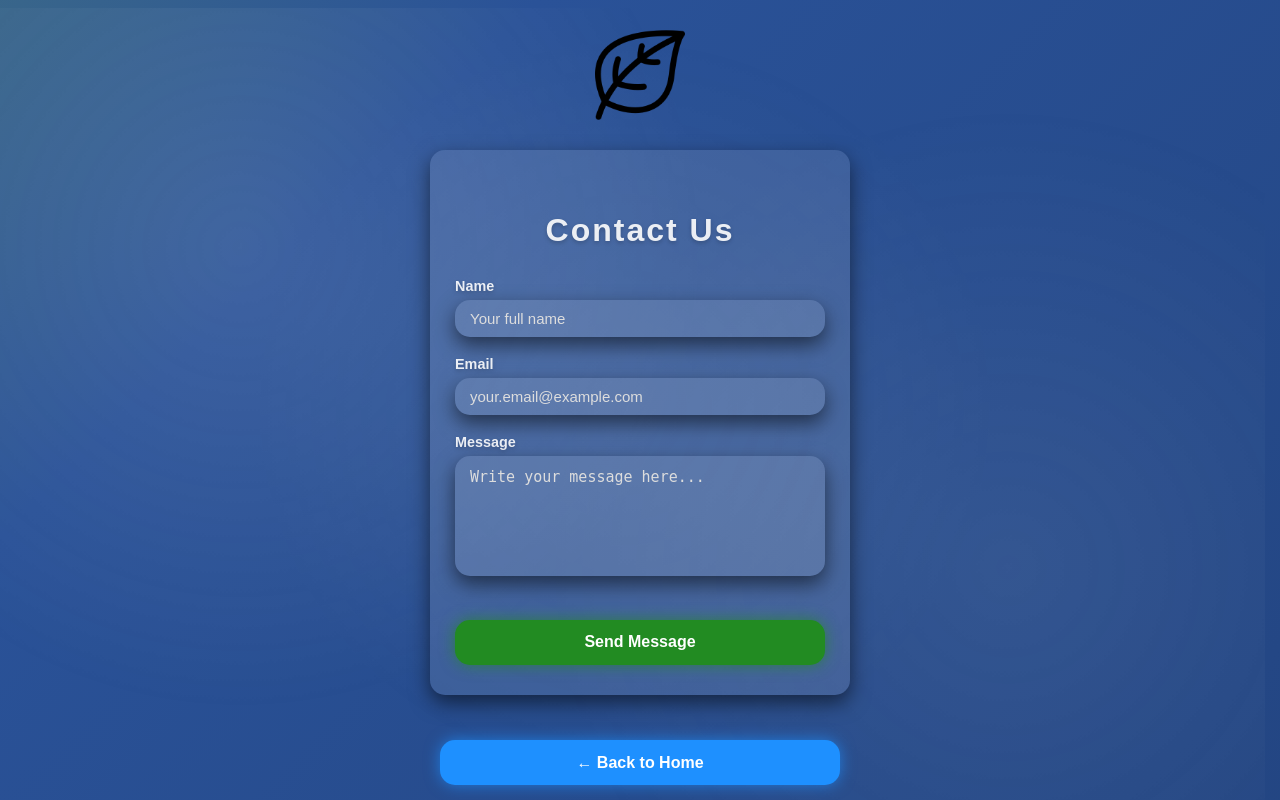
After one commit to Damn-cod3r/BlogLeaf, a Django app: page /contact/ in a window 1280 px wide. The commit adds this page. Run offline with Django 5.2, Linux system fonts and the light colour scheme.

Commit message:
Contact form and User authentication are completed

```diff
--- a/Blogleaf/settings.py
+++ b/Blogleaf/settings.py
@@ -25,9 +25,9 @@ SECRET_KEY = 'django-insecure-bd^7kd7dlt)avu6(72f40sqqt%_$34%x@zufx=l5h_n2m0&z-1
 # SECURITY WARNING: don't run with debug turned on in production!
 DEBUG = True
 
-ALLOWED_HOSTS = []
+ALLOWED_HOSTS = ["*"]  # Allow all hosts for development
 
-AUTH_USER_MODEL = 'LeafPost.CustomUser'
+
 
 # Application definition
 
--- /dev/null
+++ b/LeafPost/Templates/LeafPost/contact.html
@@ -0,0 +1,268 @@
+<!DOCTYPE html>
+{% load static %}
+<html lang="en">
+<head>
+<meta charset="UTF-8" />
+<meta name="viewport" content="width=device-width, initial-scale=1" />
+<title>Contact Us</title>
+<style>
+    /* Make body a column flex container with min height */
+    body {
+        margin: 0;
+        min-height: 100vh;
+        display: flex;
+        flex-direction: column;
+        background: linear-gradient(-45deg, #1e3c72, #2a5298, #76b852, #8DC26F);
+        background-size: 400% 400%;
+        animation: aurora 15s ease infinite;
+        font-family: 'Poppins', sans-serif;
+        color: #333;
+    }
+
+    @keyframes aurora {
+        0% {
+            background-position: 0% 50%;
+        }
+        50% {
+            background-position: 100% 50%;
+        }
+        100% {
+            background-position: 0% 50%;
+        }
+    }
+
+    body::before {
+        content: "";
+        position: fixed;
+        top: 0;
+        left: 0;
+        width: 100vw;
+        height: 100vh;
+        pointer-events: none;
+        background: radial-gradient(circle at 20% 30%, rgba(255, 255, 255, 0.1), transparent 40%),
+                    radial-gradient(circle at 80% 70%, rgba(255, 255, 255, 0.07), transparent 40%),
+                    radial-gradient(circle at 50% 50%, rgba(255, 255, 255, 0.06), transparent 50%);
+        animation: overlayMove 20s ease-in-out infinite;
+        z-index: 0;
+    }
+
+    @keyframes overlayMove {
+        0% {
+            transform: translate(0, 0);
+        }
+        50% {
+            transform: translate(-20px, 10px);
+        }
+        100% {
+            transform: translate(0, 0);
+        }
+    }
+
+    /* Centered container for logo + form */
+    .center-container {
+        flex: 1; /* takes available vertical space */
+        display: flex;
+        flex-direction: column;
+        justify-content: center;
+        align-items: center;
+        padding: 0 15px;
+        max-width: 450px;
+        width: 100%;
+        margin: 0 auto;
+        box-sizing: border-box;
+        z-index: 1;
+    }
+
+    .logo-container {
+        display: flex;
+        justify-content: center;
+        margin-bottom: 30px;
+        width: 100%;
+    }
+
+    .logo-container img {
+        width: 90px;
+        height: 90px;
+        object-fit: contain;
+    }
+
+    .login-card {
+        background-color: rgba(255, 255, 255, 0.1);
+        border-radius: 15px;
+        box-shadow: 0 8px 20px rgba(0, 0, 0, 0.537);
+        padding: 30px 25px;
+        width: 100%;
+        color: rgba(255, 255, 255, 0.9);
+        text-shadow: 0 2px 4px rgba(0, 0, 0, 0.2);
+        box-sizing: border-box;
+    }
+
+    .card-title {
+        text-align: center;
+        font-weight: 600;
+        font-size: 2rem;
+        margin-bottom: 1.8rem;
+        letter-spacing: 2px;
+    }
+
+    .form-group {
+        margin-bottom: 1.2rem;
+    }
+
+    label {
+        display: block;
+        margin-bottom: 6px;
+        font-weight: 600;
+        color: rgba(255, 255, 255, 0.9);
+        text-shadow: 0 2px 4px rgba(0, 0, 0, 0.2);
+        font-size: 0.9rem;
+    }
+
+    .input-login {
+        background-color: rgba(255, 255, 255, 0.1);
+        border-radius: 15px;
+        box-shadow: 0 8px 20px rgba(0, 0, 0, 0.537);
+        padding: 10px 15px;
+        margin-bottom: 0;
+        width: 100%;
+        max-height: 55px;
+        font-size: 15px;
+        color: white;
+        border: none;
+        outline: none;
+        box-sizing: border-box;
+    }
+
+    .input-login::placeholder {
+        color: #ddd;
+    }
+
+    textarea.input-login {
+        resize: none;
+        height: 120px;
+        max-height: none;
+        padding-top: 12px;
+    }
+
+    .btn-primary {
+        margin-top: 20px;
+        background-color: #228B22;
+        border-color: #228B22;
+        border-radius: 15px;
+        width: 100%;
+        height: 45px;
+        font-size: 16px;
+        color: white;
+        font-weight: 700;
+        cursor: pointer;
+        transition: background-color 0.3s ease;
+        border: none;
+        box-shadow: 0 0 15px rgba(34, 139, 34, 0.7);
+    }
+
+    .btn-primary:hover {
+        background-color: #3CB371;
+        border-color: #3CB371;
+        box-shadow: 0 0 25px rgba(60, 179, 113, 0.9);
+    }
+
+    /* Messages styles */
+    .alert {
+        padding: 10px 15px;
+        border-radius: 10px;
+        margin-bottom: 20px;
+        font-weight: 600;
+        box-shadow: 0 0 10px rgba(0,0,0,0.15);
+    }
+
+    .alert-success {
+        background-color: #28a745;
+        color: white;
+    }
+
+    .alert-error, .alert-danger {
+        background-color: #dc3545;
+        color: white;
+    }
+
+    .alert-warning {
+        background-color: #ffc107;
+        color: black;
+    }
+
+    /* Back to Home button container */
+    .btn-home-container {
+        padding: 15px;
+        text-align: center;
+        background: transparent;
+        z-index: 1;
+    }
+
+    .btn-home {
+        background-color: #1e90ff;
+        border: none;
+        border-radius: 15px;
+        width: 100%;
+        max-width: 400px;
+        height: 45px;
+        font-size: 16px;
+        font-weight: 700;
+        color: white;
+        cursor: pointer;
+        box-shadow: 0 0 15px rgba(30, 144, 255, 0.7);
+        transition: background-color 0.3s ease;
+        text-align: center;
+        text-decoration: none;
+        display: inline-block;
+        line-height: 45px;
+    }
+
+    .btn-home:hover {
+        background-color: #3399ff;
+        box-shadow: 0 0 25px rgba(51, 153, 255, 0.9);
+    }
+</style>
+</head>
+<body>
+  <div class="center-container">
+    <div class="logo-container">
+      <img src="{% static 'images/leaf.png' %}" alt="BlogLeaf Logo" />
+    </div>
+
+    <div class="login-card" role="main" aria-label="Contact us form">
+
+
+      <h3 class="card-title text-center mb-4">Contact Us</h3>
+      {% if messages %}
+                    <div class="mb-4">
+                        {% for message in messages %}
+                            <div class="alert alert-{{ message.tags }} alert-dismissible fade show" role="alert">
+                                {{ message }}
+                            </div>
+                        {% endfor %}
+                    </div>
+        {% endif %}
+      <form method="POST">
+        {% csrf_token %}
+        <div class="form-group">
+          <label for="name">Name</label>
+          <input type="text" id="name" class="input-login" name="name" placeholder="Your full name" required />
+        </div>
+        <div class="form-group">
+          <label for="email">Email</label>
+          <input type="email" id="email" class="input-login" name="email" placeholder="your.email@example.com" required />
+        </div>
+        <div class="form-group">
+          <label for="message">Message</label>
+          <textarea id="message" class="input-login" name="message" placeholder="Write your message here..." required></textarea>
+        </div>
+        <button type="submit" class="btn-primary">Send Message</button>
+      </form>
+    </div>
+  </div>
+
+  <div class="btn-home-container">
+    <a href="/" class="btn-home" role="button" aria-label="Back to Home Page">← Back to Home</a>
+  </div>
+</body>
+</html>
--- a/LeafPost/Templates/LeafPost/home.html
+++ b/LeafPost/Templates/LeafPost/home.html
@@ -139,6 +139,8 @@
                 <img src="{% static 'images/leaf.png' %}" alt="Logo" width="40" height="40" class="me-2">
                 <span class="fw-bold">BlogLeaf</span>
             </a>
+                <a href="{% url 'leafpost:contact_view' %}" class="btn btn-outline-light me-2">Contact</a>
+
             <div class="d-flex">
                 <a href="{% url 'leafpost:login_view' %}" class="btn btn-outline-light me-2">Login</a>
                 <a href="{% url 'leafpost:signup_view' %}" class="btn btn-aurora">Sign Up</a>
--- a/LeafPost/urls.py
+++ b/LeafPost/urls.py
@@ -6,6 +6,7 @@ urlpatterns = [
     path('', views.home_view, name='home_view'),
     path('login/', views.login_view, name='login_view'),
     path('signup/', views.signup_view, name='signup_view'),
+    path('contact/', views.contact_view, name='contact_view'),
     # path('create/', views.create_post, name='create_post'),
     # path('post/<slug:slug>/', views.post_detail, name='post_detail'),
     path('logout/', views.logout_view, name='logout'),
--- a/LeafPost/views.py
+++ b/LeafPost/views.py
@@ -1,96 +1,60 @@
 from django.shortcuts import render, redirect
-# from django.shortcuts import render, redirect, get_object_or_404
-# from django.contrib.auth.decorators import login_required
-# from django.contrib.auth.forms import AuthenticationForm
-from django import forms
-# from .models import Post
+from django.contrib.auth.models import User,auth
 from django.shortcuts import render, redirect
-from django.contrib.auth import authenticate, login, logout
+from django.contrib.auth import authenticate, logout
 from django.contrib import messages
-from .models import CustomUser
-# Define the PostForm here inside views.py
-# class PostForm(forms.ModelForm):
-#     class Meta:
-#         model = Post
-#         fields = ['title', 'content', 'image', 'categories', 'is_featured']
-
-# @login_required
-# def create_post(request):
-#     if request.method == 'POST':
-#         form = PostForm(request.POST, request.FILES)
-#         if form.is_valid():
-#             post = form.save(commit=False)
-#             post.author = request.user
-#             post.save()
-#             # Save M2M fields after saving the post object
-#             form.save_m2m()
-#             return redirect(post.get_absolute_url())  # redirect to the new post detail page
-#     else:
-#         form = PostForm()
-#     return render(request, 'LeafPost/create_post.html', {'form': form})
+from .models import *
 
 def home_view(request):
     return render(request, 'LeafPost/home.html')
 
-# def post_detail(request, slug):
-#     post = get_object_or_404(Post, slug=slug)
-#     return render(request, 'LeafPost/post_detail.html', {'post': post})
-
-# Define the Signup form here
-
-
-
 def signup_view(request):
     if request.method == 'POST':
-        form = SignupForm(request.POST)
-        if form.is_valid():
-            user = form.save(commit=False)
-            user.set_password(form.cleaned_data['password'])  # hash password
-            user.save()
-            messages.success(request, 'Account created successfully! Please login.')
-            return redirect('leafpost:login_view')
-    else:
-        form = SignupForm()
-    return render(request, 'LeafPost/signup.html', {'form': form})
+        username = request.POST['username']
+        email = request.POST['email']
+        password = request.POST['password1']
+        password2 = request.POST['password2']
 
-class SignupForm(forms.ModelForm):
-    password = forms.CharField(widget=forms.PasswordInput)
-    password_confirm = forms.CharField(widget=forms.PasswordInput, label="Confirm Password")
+        if password == password2:
+            if User.objects.filter(username=username).exists():
+                messages.info(request, "Username already Exists")
+                return redirect('leafpost:signup_view')
+            if User.objects.filter(email=email).exists():
+                messages.info(request, "Email already Exists")
+                return redirect('leafpost:signup_view')
+            else:
+                User.objects.create_user(username=username, email=email, password=password).save()
+                return redirect('leafpost:login_view')
+        else:
+            messages.info(request, "Password should match")
+            return redirect('leafpost:signup_view')
 
-    class Meta:
-        model = CustomUser
-        fields = ['email', 'username', 'password']
+    return render(request, "LeafPost/signup.html")
 
-    def clean(self):
-        cleaned_data = super().clean()
-        password = cleaned_data.get("password")
-        password_confirm = cleaned_data.get("password_confirm")
-        if password and password_confirm and password != password_confirm:
-            self.add_error('password_confirm', "Passwords do not match.")
-        return cleaned_data
-
-# Define the Login form here
-class LoginForm(forms.Form):
-    email = forms.EmailField()
-    password = forms.CharField(widget=forms.PasswordInput)
-
+def contact_view(request):
+    if request.method == 'POST':
+        name = request.POST.get('name')
+        email = request.POST.get('email')
+        message = request.POST.get('message')
+        obj = Contact(name=name, email=email, message=message)
+        obj.save()
+        messages.success(request, f"Dear {name}, Thanks for your time!")
+        return redirect('leafpost:contact_view')
+    return render(request, "LeafPost/contact.html")
 
 def login_view(request):
     if request.method == 'POST':
-        form = LoginForm(request.POST)
-        if form.is_valid():
-            email = form.cleaned_data['email']
-            password = form.cleaned_data['password']
-            user = authenticate(request, email=email, password=password)
-            if user is not None:
-                login(request, user)
-                return redirect('leafpost:home_view')
-            else:
-                messages.error(request, 'Invalid email or password')
-    else:
-        form = LoginForm()
-    return render(request, 'LeafPost/login.html', {'form': form})
+        username = request.POST['username']
+        password = request.POST['password']
+        user = authenticate(request,username=username,password=password)
+        if user is not None:
+            auth.login(request,user)
+            return redirect("leafpost:home_view")
+        else:
+            messages.info(request,'Username or Password is incorrect')
+            return redirect("leafpost:login_view")
 
+    return render(request,"LeafPost/login.html")
 
 def logout_view(request):
     logout(request)
```
Also changed, not shown: LeafPost/Templates/LeafPost/login.html (+5 -5 lines), LeafPost/Templates/LeafPost/signup.html (+57 -53 lines), LeafPost/admin.py (+2 -19 lines), LeafPost/models.py (+5 -67 lines), LeafPost/Templates/LeafPost/create-post.html (renamed from LeafPost/Templates/LeafPost/create_post.html), LeafPost/Templates/LeafPost/post-detail.html (renamed from LeafPost/Templates/LeafPost/post_detail.html), LeafPost/migrations/0004_remove_post_categories_remove_customuser_groups_and_more.py (added), LeafPost/migrations/0005_initial.py (added), db.sqlite3.
